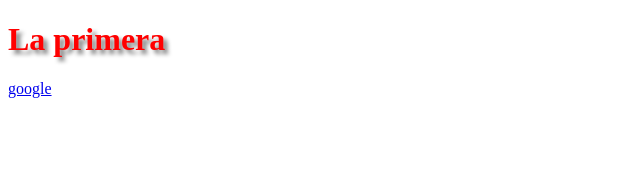
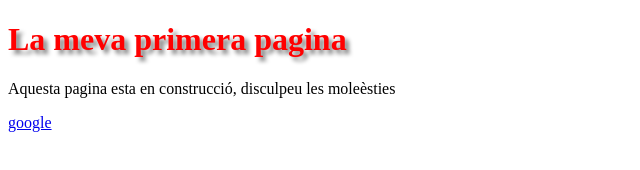
Before and after one commit to Automecanic/ppt, a plain HTML site: page index.html in a window 1280 px wide. Shown: the whole page, without its empty margins (0-640 px from the left). Drawn offline with Linux system fonts and the light colour scheme.

Commit message:
tercera actualizacion

```diff
--- a/index.html
+++ b/index.html
@@ -7,7 +7,8 @@
     <title>Mi primera pagina</title>
 </head>
 <body>
-    <header><h1>La primera</h1></header>
+    <header><h1>La meva primera pagina</h1></header>
+    <p>Aquesta pagina esta en construcció, disculpeu les moleèsties</p>
     <a href="http://www.google.com"> google </a>
 </body>
 </html>
```
